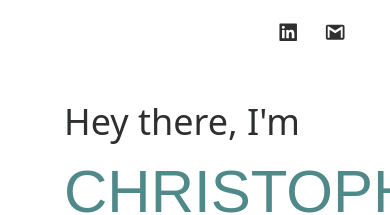
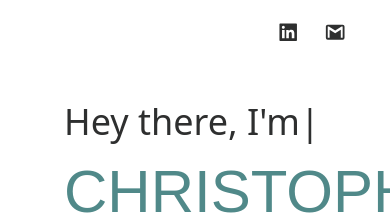
Before and after one commit to chrstphrvllrn/ChristopherVillarin, a React (Create React App) app: page / in a window 390 px wide. Shown: the top 215 px of the page. Built offline with nearby package versions, Linux system fonts and the light colour scheme.

Commit message:
added typing animation

```diff
--- a/package.json
+++ b/package.json
@@ -10,6 +10,7 @@
     "react-dom": "^18.2.0",
     "react-router-dom": "^6.22.3",
     "react-scripts": "5.0.1",
+    "react-type-animation": "^3.2.0",
     "update": "^0.7.4",
     "web-vitals": "^2.1.4"
   },
--- a/src/components/Headline.js
+++ b/src/components/Headline.js
@@ -3,6 +3,7 @@
 // import IconLinkedin from './icons/linkedin'
 // import IconGmail from './icons/gmail'
 // import { Link } from 'react-router-dom'
+import { TypeAnimation } from 'react-type-animation';
 
 function Headline() {
     return (
@@ -37,7 +38,20 @@ function Headline() {
                             w-full
                             leading-none
                             text-[#2E2F2F]
-                            transition-all duration-300 ease-in-out'>Hey there, I'm<br />  </p>
+                            transition-all duration-300 ease-in-out'>
+                                {/* Hey there, I'm */}
+                                <TypeAnimation
+                            sequence={[
+                                // Same substring at the start will only be typed once, initially
+                                `Hey there, I'm`,
+                                3000,
+
+                            ]}
+                            speed={20}
+                            style={{ whiteSpace: 'pre-line',  display: 'block' }}
+                            repeat={Infinity}
+                            />
+                             </p>
                             <p className='
                             pl-8 sm:pl-8 md:pl-4 lg:pl-4 xl:pl-4
                             text-6xl sm:text-7xl md:text-7xl lg:text-8xl xl:text-[9rem] 2xl:text-[10rem]
@@ -45,7 +59,22 @@ function Headline() {
                             bebas-neue-regular
                             text-[#508989]
                             transition-all duration-300 ease-in-out
-                            leading-[0.8em] sm:leading-[0.8em] md:leading-[0.8em] xl:leading-[0.8em]'>CHRISTOPHER<br />VILLARIN</p>{/**bg-gradient-to-b from-[#7383F7] to-[#508989] bg-clip-text text-transparent*/}
+                            leading-[0.8em] sm:leading-[0.8em] md:leading-[0.8em] xl:leading-[0.8em]'>
+
+
+                            CHRISTOPHER<br />VILLARIN
+
+                            {/* <TypeAnimation
+                            sequence={[
+                                `CHRISTOPHER\nVILLARIN`,
+                                3000,
+                            ]}
+                            speed={20}
+                            style={{ whiteSpace: 'pre-line', height: '195px', display: 'block' }}
+                            repeat={Infinity}
+                            /> */}
+
+                            </p>{/**bg-gradient-to-b from-[#7383F7] to-[#508989] bg-clip-text text-transparent*/}
                             {/* <p className='text-4xl p-4 font-light w-full leading-snug text-[#1B224A] '>Hey there, I'm<br />  <p className='text-6xl md:text-8xl lg:text-9xl xl:text-9xl font-medium bebas-neue-regular text-[#1B224A] bg-gradient-to-b from-[#4164A1] via-[#7A4A8A] to-[#7A4A8A] bg-clip-text text-transparent '>CHRISTOPHER<br />VILLARIN</p></p> */}
 
                                 <p className='text-sm px-8 sm:px-8 md:px-4 text-[#626c81] w-full font-light transition-all duration-300 ease-in-out'>a Front End Developer / Creative Developer<br></br>Lorem ipsum dolor sit amet, consectetur adipiscing elit, sed do eiusmod<br />tempor incididunt ut labore et dolore magna aliqua. </p>
```
Also changed, not shown: 1 other file (tests, documents, lock files or other folders).
